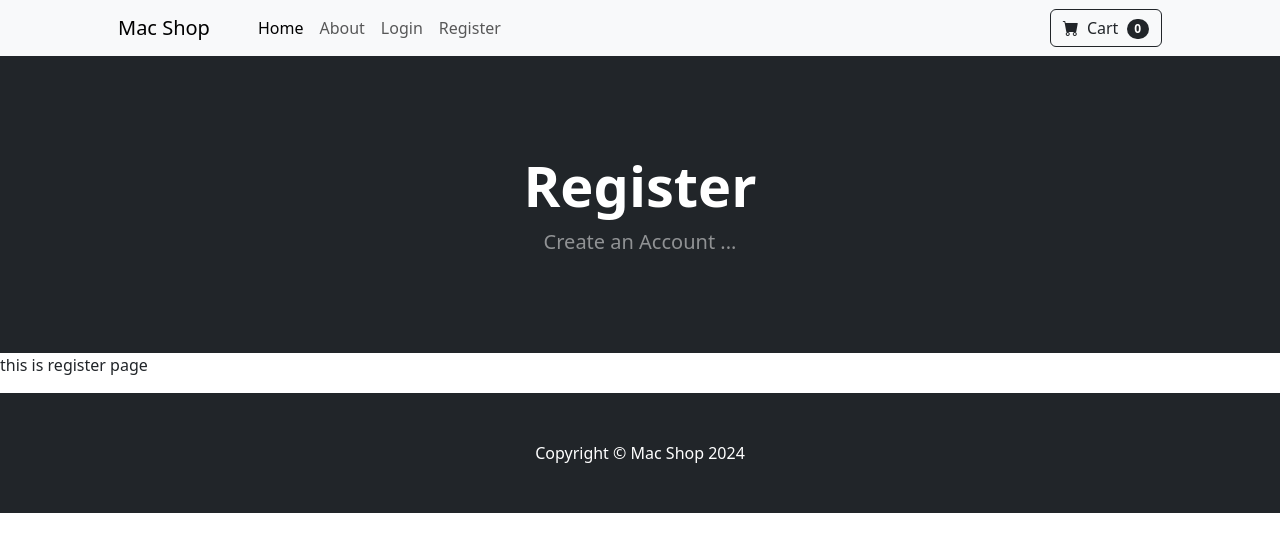
After one commit to KianMehrabi/EcommerceWebsite, a Django app: page /register/ in a window 1280 px wide. The commit adds this page. Shown: the top 552 px of the page. Run offline with Django 5.2, Linux system fonts and the light colour scheme; some libraries are stand-ins or nearby versions.

Commit message:
adding the register page and files to project

```diff
--- a/ecom/store/templates/base.html
+++ b/ecom/store/templates/base.html
@@ -1,5 +1,5 @@
-<!-- loading all the tags -->
-{% load static %}
+<!-- loading tags -->
+    {% load static %}
 
 <!DOCTYPE html>
 <html lang="en">
@@ -19,7 +19,9 @@
         <link href="https://cdn.jsdelivr.net/npm/bootstrap-icons@1.5.0/font/bootstrap-icons.css" rel="stylesheet" />
         <!-- Core theme CSS (includes Bootstrap)-->
         {% block CssLink %}
-            <link href="{% static 'css/styles.css' %}" rel="stylesheet" />
+            {% load bootstrap5 %}
+            {% bootstrap_css %}
+            {% bootstrap_javascript %}
         {% endblock %}
     </head>
     <body>
@@ -34,20 +36,11 @@
                         <li class="nav-item"><a class="nav-link" href="{% url 'about' %}">About</a></li>
 
                         {% if user.is_authenticated %}
-                        <li class="nav-item"><a class="nav-link" href="{% url 'login' %}">Logout</a></li>
+                        <li class="nav-item"><a class="nav-link" href="{% url 'logout' %}">Logout</a></li>
                         {% else %}
                             <li class="nav-item"><a class="nav-link" href="{% url 'login' %}">Login</a></li>
+                            <li class="nav-item"><a class="nav-link" href="{% url 'register' %}">Register</a></li>
                         {% endif %}
-
-                        <li class="nav-item dropdown">
-                            <a class="nav-link dropdown-toggle" id="navbarDropdown" href="#" role="button" data-bs-toggle="dropdown" aria-expanded="false">Shop</a>
-                            <ul class="dropdown-menu" aria-labelledby="navbarDropdown">
-                                <li><a class="dropdown-item" href="#!">All Products</a></li>
-                                <li><hr class="dropdown-divider" /></li>
-                                <li><a class="dropdown-item" href="#!">Popular Items</a></li>
-                                <li><a class="dropdown-item" href="#!">New Arrivals</a></li>
-                            </ul>
-                        </li>
                     </ul>
                     <form class="d-flex">
                         <button class="btn btn-outline-dark" type="submit">
@@ -59,6 +52,10 @@
                 </div>
             </div>
         </nav>
+
+        {% block Message %}
+
+        {% endblock %}
 
         <!-- Header-->
         <header class="bg-dark py-5">
--- a/ecom/store/templates/pages/about.html
+++ b/ecom/store/templates/pages/about.html
@@ -1,8 +1,8 @@
 {% extends 'base.html' %}
 
 
-<!-- loading all the tags -->
-{% load static %}
+<!-- loading tags -->
+    {% load static %}
 
 
 {% block Title %}
@@ -21,7 +21,7 @@
 
 
 {% comment %}
-    load static should allways be there to files that import images from static
+    load static should all ways be there so files that import images from static work!
 {% endcomment %}
 
 
--- a/ecom/store/templates/pages/login.html
+++ b/ecom/store/templates/pages/login.html
@@ -31,13 +31,14 @@
                     <br/>
                     <br/>
 
-
                     <form method="post">
                         {% csrf_token %}
                         <div class="form-group">
+                        <label for="cheese">please enter username: </label>
                         <input name="username" type="username" class="form-control" id="exampleInputEmail1 " aria-describedby="emailHelp" placeholder="Please Enter Username">
                         </div>
                         <div class="form-group pt-4">
+                        <label for="cheese">please enter password: </label>
                         <input name="password" type="password" class="form-control" id="exampleInputPassword1" placeholder="Please Enter Password">
                         </div>
                         <div class="form-check ">
--- /dev/null
+++ b/ecom/store/templates/pages/register.html
@@ -0,0 +1,33 @@
+{% extends 'base.html' %}
+
+<!-- loading tags -->
+    {% load static %}
+
+{% block Title %}
+    Register Page
+{% endblock %}
+
+
+{% block HeaderTitle %}
+    Register
+{% endblock %}
+
+
+{% block HeaderText %}
+    Create an Account  ...
+{% endblock %}
+
+
+{% block CssLink %}
+    <link href="{% static 'css/link.css' %}" rel="stylesheet" />
+    {% load bootstrap5 %}
+    {% bootstrap_css %}
+    {% bootstrap_javascript %}
+{% endblock %}
+
+
+{% block Content %}
+    <p>
+        this is register page
+    </p>
+{% endblock %}
--- a/ecom/store/urls.py
+++ b/ecom/store/urls.py
@@ -1,12 +1,14 @@
 from django.urls import path
 
 # importing from views
-from .views import *
+from . import views
 
 from . import views
 
 urlpatterns = [
-    path("", home_page, name="home"),
-    path("about/", about_page, name="about"),
-    path("login/", login_user, name="login"),
+    path("", views.home_page, name="home"),
+    path("about/", views.about_page, name="about"),
+    path("login/", views.login_user, name="login"),
+    path("logout/", views.logout_user, name="logout"),
+    path("register/", views.register_user, name="register"),
 ]
--- a/ecom/store/views.py
+++ b/ecom/store/views.py
@@ -1,27 +1,42 @@
-from django.shortcuts import render , redirect
-from django.contrib.auth import authenticate , login , logout
+from django.shortcuts import render, redirect
+from django.contrib.auth import authenticate, login, logout
+from django.contrib.auth.decorators import login_required
 from django.contrib import messages
 
 from .models import Product
 
+
 def home_page(request):
     products = Product.objects.all()
-    return render(request , "pages/home.html" , {"products":products})
+    return render(request, "pages/home.html", {"products": products})
+
 
 def about_page(request):
-    return render(request ,"pages/about.html" , {})
+    return render(request, "pages/about.html", {})
+
 
 def login_user(request):
     if request.method == "POST":
-        username = request.POST['username']
-        password = request.POST['password']
-        user = authenticate(request , username = username , password = password)
+        username = request.POST["username"]
+        password = request.POST["password"]
+        user = authenticate(request, username=username, password=password)
         if user is not None:
-            login(request , user)
-            messages.success(request , ("You Have Been Loged In"))
-            return redirect('home')
+            login(request, user)
+            messages.success(request, ("You Have Been Loged In"))
+            return redirect("home")
         else:
-            messages.success(request , ("There was a Error"))
-            return redirect('login')
+            messages.success(request, ("There was a Error"))
+            return redirect("login")
     else:
-        return render(request , "pages/login.html" , {})
+        return render(request, "pages/login.html", {})
+
+
+@login_required(login_url="login")
+def logout_user(request):
+    logout(request)
+    messages.success(request, ("You Have Been Loged out"))
+    return redirect("home")
+
+
+def register_user(request):
+    return render(request, "pages/register.html", {})
```
Also changed, not shown: ecom/store/templates/pages/home.html (+22 -0 lines), ecom/store/templates/nav.html (added).
